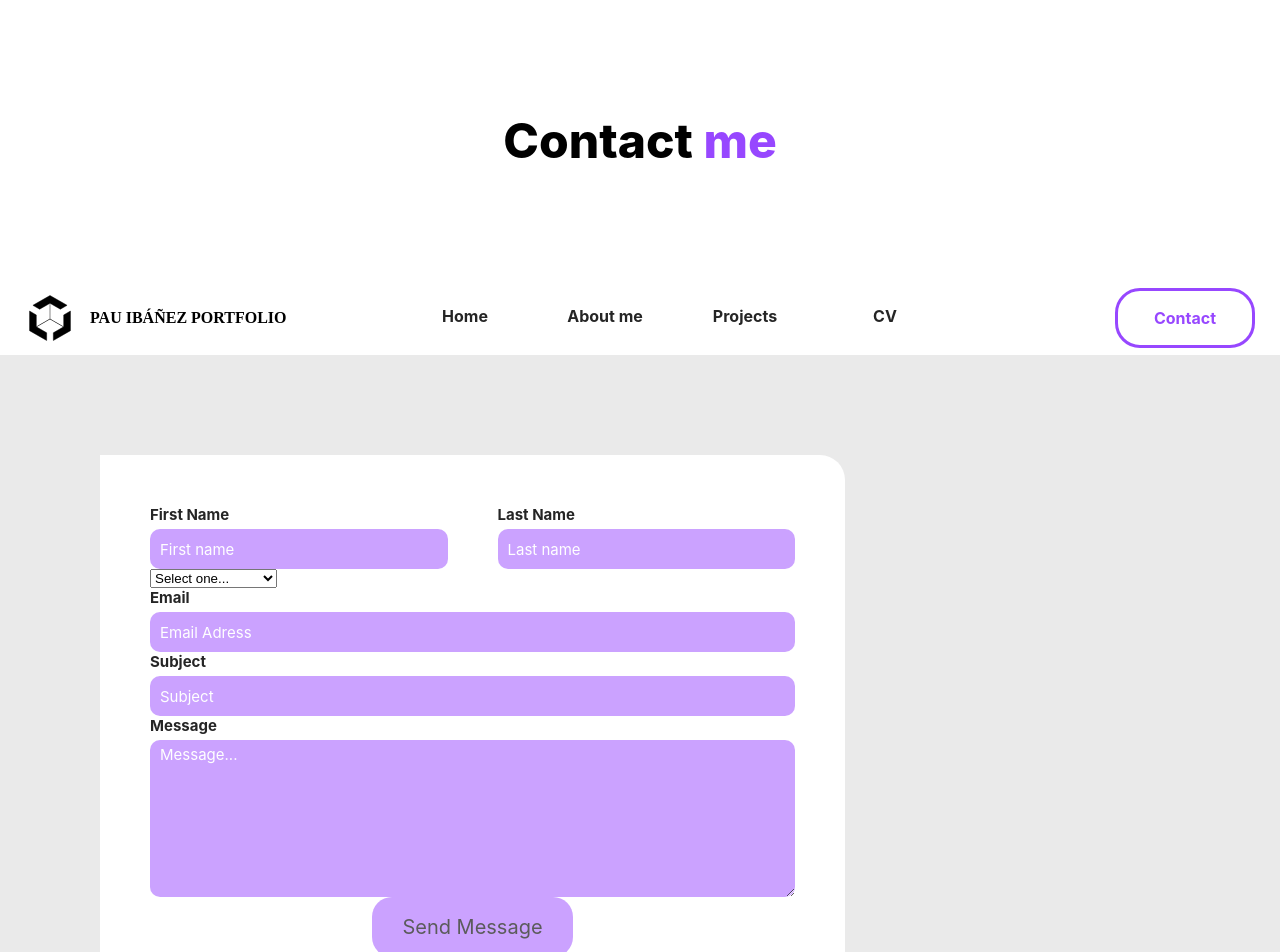
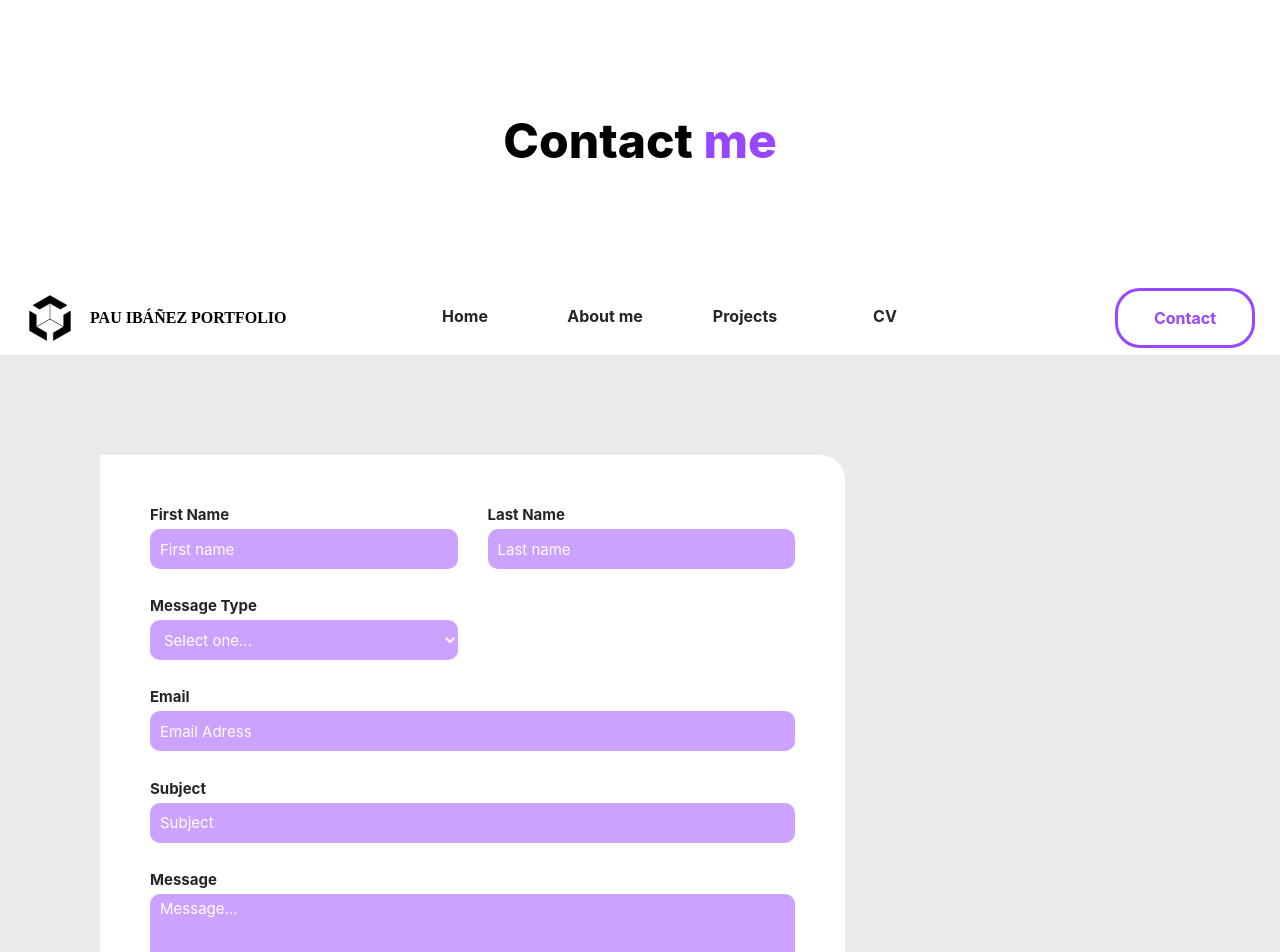
Before and after one commit to pauIbanez/portfolio-front, a React (Create React App) app: page /contact in a window 1280 px wide. Shown: the top 952 px of the page. Built offline with nearby package versions, Linux system fonts and the light colour scheme.

Commit message:
added some styles and extra functionality to the selectInput component

```diff
--- a/src/Types/ContactFormValues.ts
+++ b/src/Types/ContactFormValues.ts
@@ -7,6 +7,11 @@ export enum MessageType {
 }
 
 export const TypeVariable = {
+  default: {
+    name: "Select one...",
+    hasVariableField: false,
+    field: "",
+  },
   jobOportunity: {
     name: "Job Oportunity",
     hasVariableField: true,
@@ -27,11 +32,6 @@ export const TypeVariable = {
     hasVariableField: false,
     field: "",
   },
-  default: {
-    name: "Select one...",
-    hasVariableField: false,
-    field: "",
-  },
 };
 
 interface ContactFormValues {
--- a/src/components/Button/Button.tsx
+++ b/src/components/Button/Button.tsx
@@ -10,6 +10,7 @@ interface ButotnCaseProps {
     fontSize?: number;
     fontWeight?: number;
     radius?: number;
+    padding?: number;
   };
 }
 const ButtonCase = styled.button<ButotnCaseProps>`
@@ -17,6 +18,10 @@ const ButtonCase = styled.button<ButotnCaseProps>`
   align-items: center;
   justify-content: center;
   padding: 0 30px 0 30px;
+  padding: ${(props) =>
+    props.style?.padding
+      ? "0 " + props.style.padding + "px 0 " + props.style.padding + "px"
+      : "0 30px 0 30px"};
   font-family: inherit;
 
   user-select: none;
@@ -81,6 +86,7 @@ interface Props {
     fontSize?: number;
     fontWeight?: number;
     radius?: number;
+    padding?: number;
   };
 }
 
--- a/src/components/ContactForm/ContactForm.tsx
+++ b/src/components/ContactForm/ContactForm.tsx
@@ -23,13 +23,21 @@ const ContentHolder = styled.div`
   display: flex;
   flex-direction: column;
   align-items: center;
+  justify-content: space-between;
+  height: 100%;
 `;
 
 const Row = styled.div`
   width: 100%;
   display: flex;
   justify-content: space-between;
-  gap: 50px;
+  gap: 30px;
+`;
+
+const VisibleWrapper = styled.div<{ visible: boolean }>`
+  width: 100%;
+  opacity: ${(props) => (props.visible ? "1" : "0")};
+  pointer-events: ${(props) => (props.visible ? "all" : "none")};
 `;
 
 interface Props {
@@ -164,10 +172,11 @@ const ContactForm = ({ onSubmit }: Props) => {
             options={Object.entries(TypeVariable).map((entry) => ({
               name: entry[1].name,
               value: entry[0],
+              hasVariableField: entry[1].hasVariableField,
             }))}
           />
 
-          {visibleVariableField && (
+          <VisibleWrapper visible={visibleVariableField}>
             <InputField
               id="typeVariable"
               name="typeVariable"
@@ -183,7 +192,7 @@ const ContactForm = ({ onSubmit }: Props) => {
                   : ""
               }
             />
-          )}
+          </VisibleWrapper>
         </Row>
         <InputField
           id="email"
@@ -225,12 +234,21 @@ const ContactForm = ({ onSubmit }: Props) => {
             contactForm.touched.message ? contactForm.errors.message ?? "" : ""
           }
         />
+        <Row>
           <Button
             submit={true}
             disabled={mockIsMessageBeingSent || !isFilled || isErrorShowing}
+            style={{
+              width: 160,
+              fontSize: 15,
+              height: 40,
+              radius: 10,
+              padding: 0,
+            }}
           >
             {mockIsMessageBeingSent ? "Loading" : "Send Message"}
           </Button>
+        </Row>
       </ContentHolder>
     </Holder>
   );
--- a/src/components/SelectField/SelectField.tsx
+++ b/src/components/SelectField/SelectField.tsx
@@ -1,7 +1,59 @@
-import { ChangeEvent, FocusEvent } from "react";
+import { ChangeEvent, FocusEvent, useRef, useState } from "react";
+import styled from "styled-components";
+import Colors from "../../data/style/Colors";
+
+const InputHolder = styled.div`
+  position: relative;
+  display: flex;
+  flex-direction: column;
+  gap: 5px;
+  width: 100%;
+`;
+
+const Label = styled.label`
+  font-size: 15px;
+  font-weight: 700;
+  color: ${Colors.textGray};
+`;
+
+const Select = styled.select<{ isActive: boolean }>`
+  *::before,
+  *::after {
+    box-sizing: border-box;
+  }
+
+  width: 100%;
+  padding-left: 10px;
+  padding-right: 10px;
+
+  border: none;
+  outline: none;
+  height: 40px;
+  border-radius: ${(props) => (props.isActive ? "10px 10px 0 0" : "10px")};
+  font-family: inherit;
+  font-size: 15px;
+
+  color: white;
+
+  background-color: ${Colors.disabledMain};
+
+  &::placeholder {
+    color: white;
+    font-size: 15px;
+    font-weight: 400;
+  }
+`;
+
+const Option = styled.option`
+  background-color: white;
+  color: ${Colors.textGray};
+  display: flex;
+  width: 100%;
+  justify-content: space-between;
+`;
 
 interface Props {
-  options: { name: string; value: string }[];
+  options: { name: string; value: string; hasVariableField: boolean }[];
   label: string;
   name: string;
   onChange: (e: ChangeEvent) => void;
@@ -18,20 +70,40 @@ const SelectField = ({
   value,
 }: Props) => {
   const renderOptions = options.map((option) => (
-    <option key={option.value} value={option.value}>
+    <Option key={option.value} value={option.value}>
       {option.name}
-    </option>
+      {option.hasVariableField ? " *" : ""}
+    </Option>
   ));
+  const selectRef = useRef<HTMLSelectElement>(null);
+  const [isActive, setIsActive] = useState<boolean>(false);
+
   return (
-    <select
-      name="messageType"
-      id="messageType"
-      value={value}
-      onChange={onChange}
-      onBlur={onBlur}
-    >
-      {renderOptions}
-    </select>
+    <InputHolder>
+      <Label htmlFor={name}>{label}</Label>
+      <Select
+        ref={selectRef}
+        name="messageType"
+        id="messageType"
+        value={value}
+        onChange={(e: ChangeEvent) => {
+          onChange(e);
+          setIsActive(false);
+          selectRef.current?.blur();
+        }}
+        onBlur={(e: FocusEvent) => {
+          onBlur(e);
+          console.log("Blured!");
+          setIsActive(false);
+        }}
+        onFocus={() => {
+          setIsActive(true);
+        }}
+        isActive={isActive}
+      >
+        {renderOptions}
+      </Select>
+    </InputHolder>
   );
 };
 
```
Lines whose indentation alone changed are shown as unchanged.
